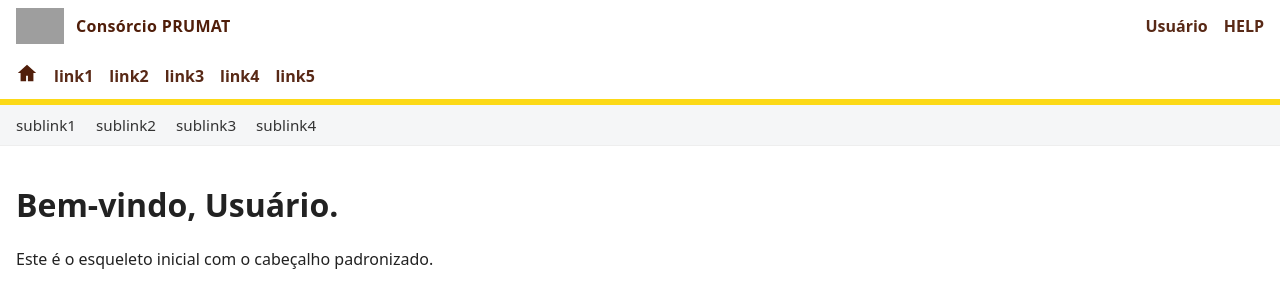
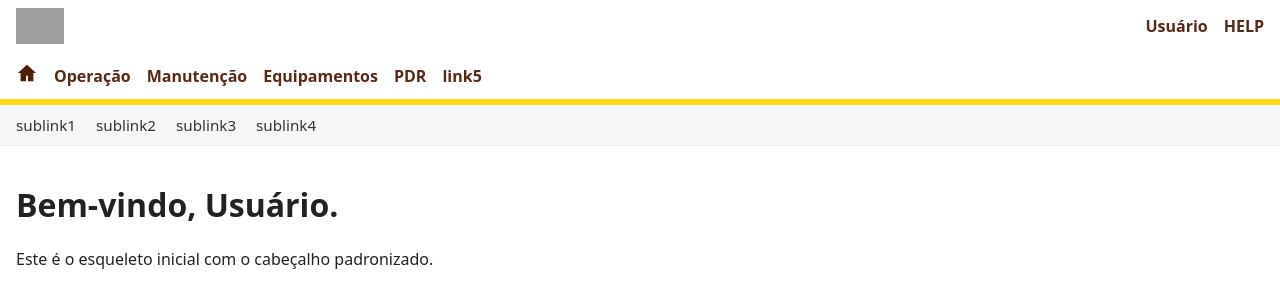
Before and after one commit to satmbr/prod, a Flask app: page / in a window 1280 px wide. Shown: the top 308 px of the page. Run offline with Flask 3, Linux system fonts and the light colour scheme; grey boxes are pictures that could not be loaded.

Commit message:
Add files via upload

```diff
--- a/templates/base.html
+++ b/templates/base.html
@@ -12,7 +12,7 @@
   <div class="header-top">
     <div class="brand">
       <img src="{{ url_for('static', filename='img/logo-prumat.png') }}" alt="Consórcio PRUMAT">
-      <div class="brand-title">Consórcio PRUMAT</div>
+      <!-- <div class="brand-title">Consórcio PRUMAT</div> -->
     </div>
     <div class="nav-right">
       <!-- “LAERCIO” → nome do usuário logado; cor #501E0A -->
@@ -31,10 +31,10 @@
         </svg>
       </span>
       <!-- links principais (placeholders) -->
-      <a class="nav-link" href="#link1">link1</a>
-      <a class="nav-link" href="#link2">link2</a>
-      <a class="nav-link" href="#link3">link3</a>
-      <a class="nav-link" href="#link4">link4</a>
+      <a class="nav-link" href="#link1">Operação</a>
+      <a class="nav-link" href="#link2">Manutenção</a>
+      <a class="nav-link" href="#link3">Equipamentos</a>
+      <a class="nav-link" href="#link4">PDR</a>
       <a class="nav-link" href="#link5">link5</a>
     </div>
   </nav>
```
